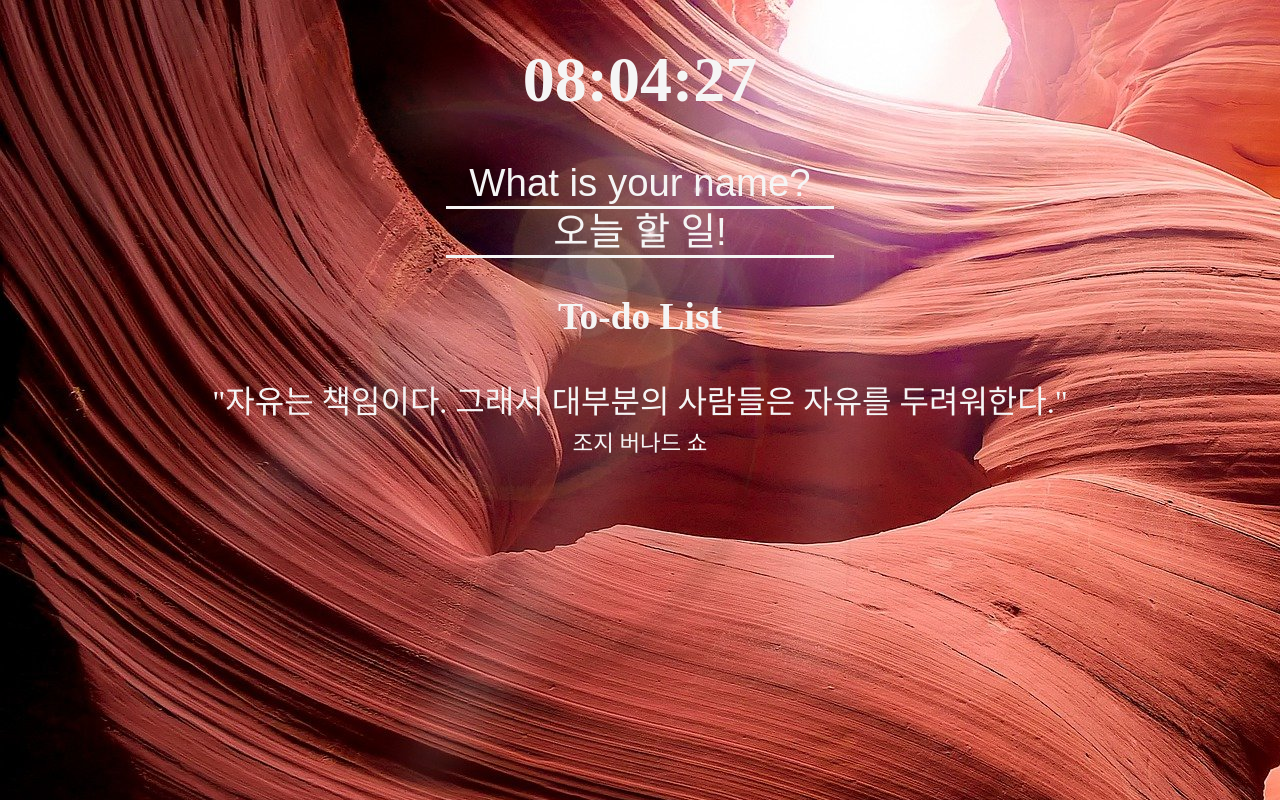
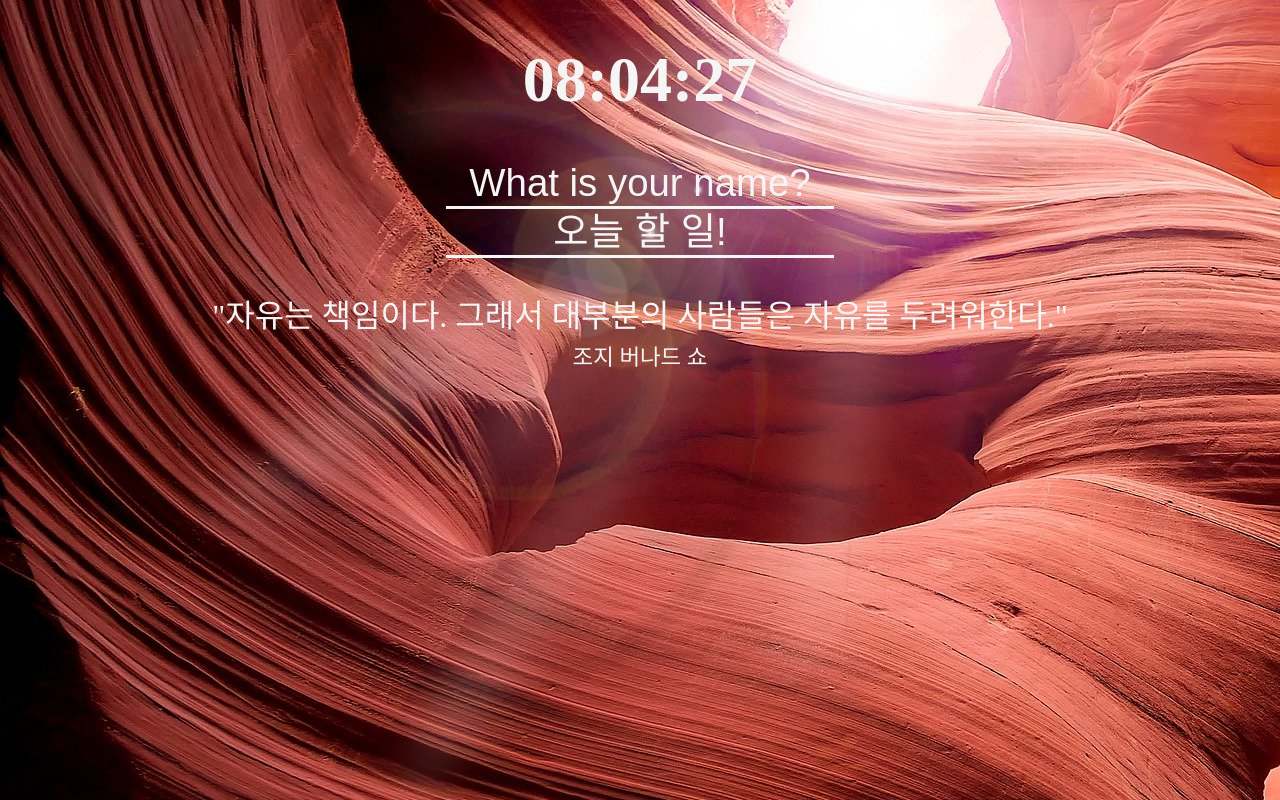
Before and after one commit to torryjini/todolist, a plain HTML site: page index.html in a window 1280 px wide. Drawn offline with Linux system fonts and the light colour scheme.

Commit message:
Add files via upload

```diff
--- a/index.html
+++ b/index.html
@@ -17,7 +17,6 @@
     <form id="todo-form">
         <input type="text" placeholder="오늘 할 일!">
     </form>
-    <h3>To-do List</h3>
     <ul id="todo-list"></ul>
     <div id="quote">
         <span></span><br>
```
